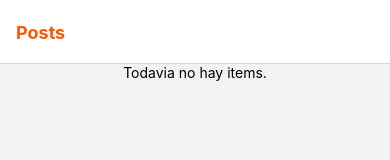
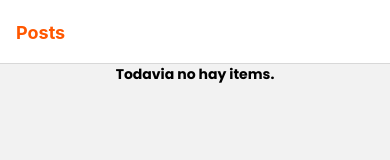
Before and after one commit to matiasyogui/curso-react-native, a React Native app: screen /Posts in a window 390 px wide. Shown: the top 160 px of the page. Built offline with nearby package versions, Linux system fonts and the light colour scheme; what react-native would draw is missing.

Commit message:
andan las fuentes

```diff
--- a/pages/Forums.js
+++ b/pages/Forums.js
@@ -5,5 +5,5 @@ import React from 'react'
 export const Forums = () => {
   return (
     <Text>FOROS:</Text>
-  )
+    )
 }
--- a/pages/Posts.js
+++ b/pages/Posts.js
@@ -28,7 +28,7 @@ export const Posts = ({
       />
       <ListItem list={list} onHandleModal={onHandleModal} />
  */}
-      <Text>Todavia no hay items.</Text>
+      <Text style={{fontFamily:"PoppinsBold"}}>Todavia no hay items.</Text>
       <Button title="Todos los foros" onPress={() => {navigation.navigate('Forums')}} />
       <Button title="+" style={styles.boton} onPress={() => {navigation.navigate('NewPost')}} />
 
@@ -45,6 +45,7 @@ const styles = StyleSheet.create({
     height: "100%",
     justifyContent: "space-between",
     alignItems: "center",
-    alignSelf:"center"
+    alignSelf:"center",
+    fontFamily: "Poppins"
   }
 });
```
